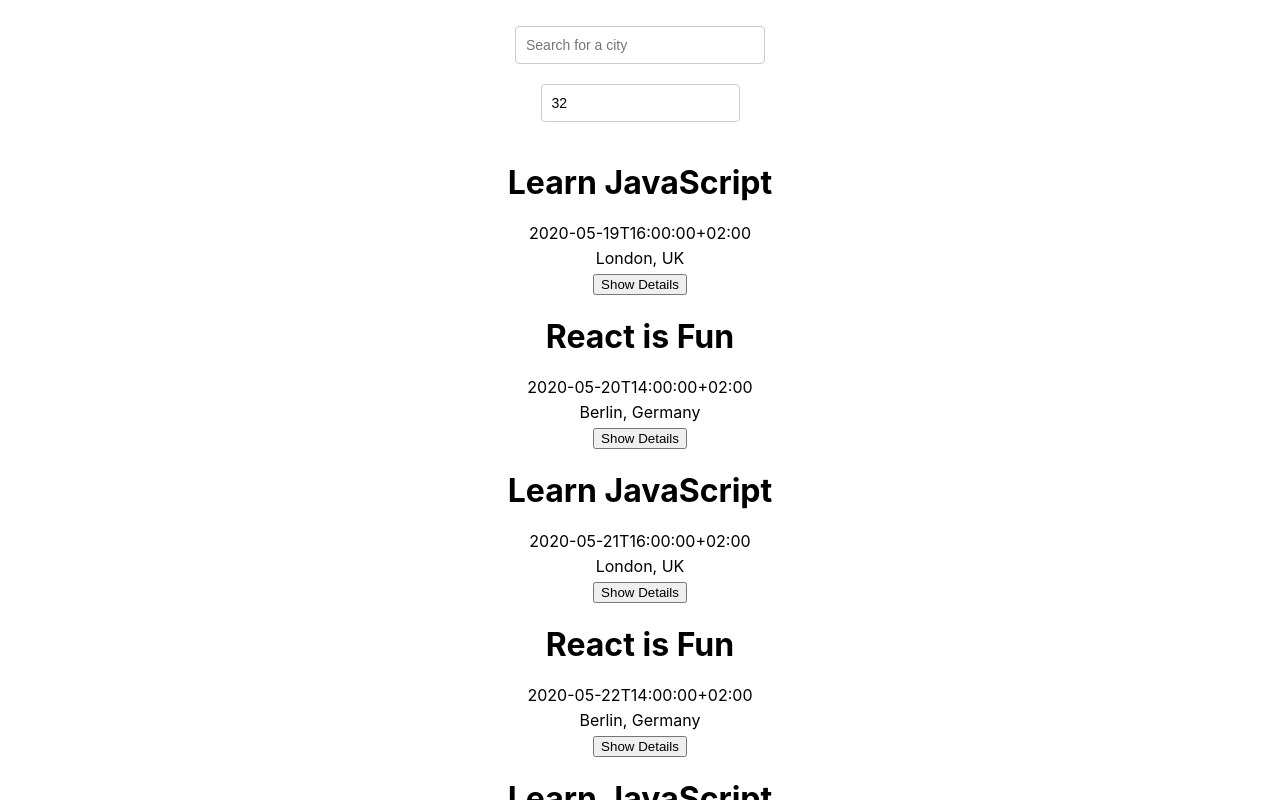
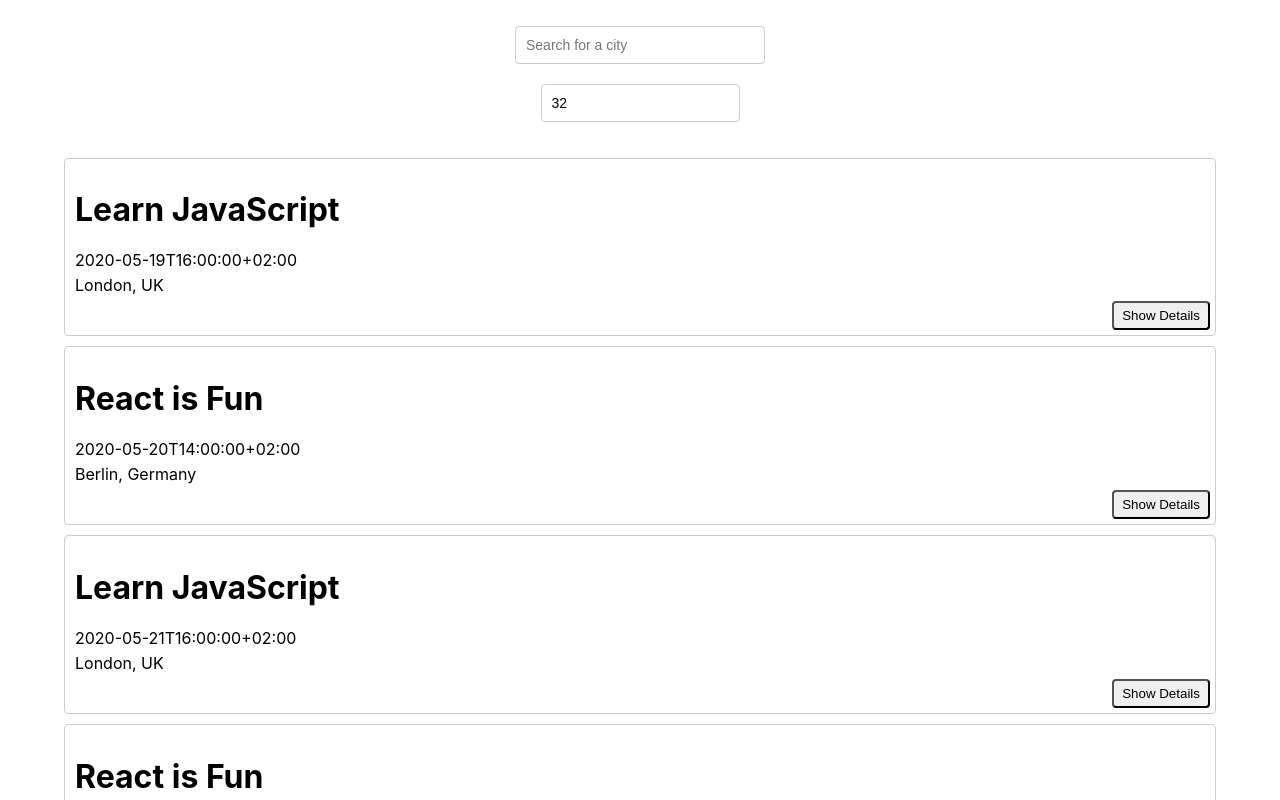
Before and after one commit to chrisdvadashanta/Meet-Event--App, a React (Create React App) app: page / in a window 1280 px wide. Shown: the top 800 px of the page. Built offline with nearby package versions, Linux system fonts and the light colour scheme.

Commit message:
correcting classnames

```diff
--- a/src/App.css
+++ b/src/App.css
@@ -68,7 +68,7 @@
   background-color: #bcdcdb;
 }
 
-.event {
+.event-box {
   padding: 10px 10px 35px;
   margin-bottom: 10px;
   text-align: left;
@@ -77,7 +77,7 @@
   position: relative;
 }
 
-.details-btn {
+.event-details-button {
   position: absolute;
   right: 5px;
   bottom: 5px;
```
